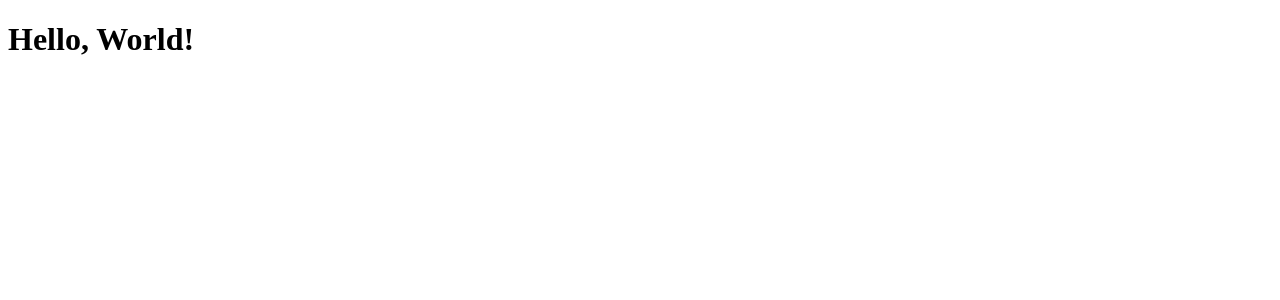
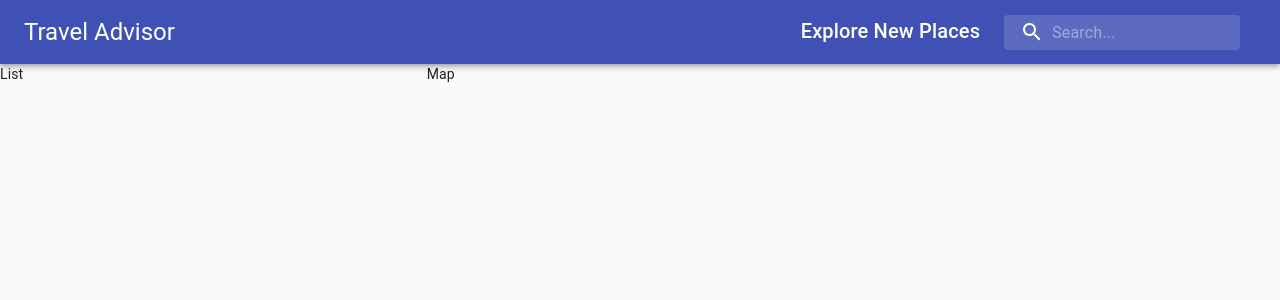
Before and after one commit to danielrubens/google-maps-travel-companion, a React (Create React App) app: page / in a window 1280 px wide. Shown: the top 300 px of the page. Built offline with nearby package versions, Linux system fonts and the light colour scheme.

Commit message:
style setted up

```diff
--- a/src/App.js
+++ b/src/App.js
@@ -1,10 +1,21 @@
 import React from "react"
+import {Header, List, Map} from './components'
+import { CssBaseline, Grid } from "@material-ui/core"
 
 const App = () => {
     return(
-        <div>
-            <h1>Hello, World!</h1>
-        </div>
+        <>
+        <CssBaseline />
+        <Header />
+        <Grid container spacing={3} style={ { width: '100%' } }>
+            <Grid item xs={12} md={4}>
+                <List />
+            </Grid>
+            <Grid item xs={12} md={8}>
+                <Map />
+            </Grid>
+        </Grid>
+        </>
     )
 }
 
--- /dev/null
+++ b/src/components/Header/Header.jsx
@@ -0,0 +1,36 @@
+import React from 'react';
+import { AutoComplete } from '@react-google-maps/api'
+import { AppBar, Toolbar, Typography, InputBase, Box } from '@material-ui/core'
+import SearchIcon from '@material-ui/icons/Search'
+import useStyles from './styles';
+
+const Header = () => {
+    const classes = useStyles()
+    return (
+        <AppBar position='static'>
+            <Toolbar className={classes.toolbar}>
+                <Typography variant='h5' className={classes.title}>
+                    Travel Advisor
+                </Typography>
+                <Box display='flex'>
+                    <Typography variant='h6' className={classes.title}>
+                        Explore New Places
+                    </Typography>
+                    {/* <AutoComplete> */}
+                        <div className={classes.search}>
+                            <div className={classes.searchIcon}>
+                                <SearchIcon />
+                            </div>
+                            <InputBase placeholder='Search...'
+                                       classes={{root: classes.inputRoot,
+                                                 input: classes.inputInput }}/>
+                        </div>
+                    {/* </AutoComplete> */}
+                </Box>
+            </Toolbar>
+
+        </AppBar>
+    )
+}
+
+export default Header
--- /dev/null
+++ b/src/components/Header/styles.js
@@ -0,0 +1,32 @@
+import { alpha, makeStyles } from '@material-ui/core/styles';
+
+export default makeStyles((theme) => ({
+  title: {
+    display: 'none',
+    [theme.breakpoints.up('sm')]: {
+      display: 'block',
+    },
+  },
+  search: {
+    position: 'relative',
+    borderRadius: theme.shape.borderRadius,
+    backgroundColor: alpha(theme.palette.common.white, 0.15),
+    '&:hover': { backgroundColor: alpha(theme.palette.common.white, 0.25) },
+    marginRight: theme.spacing(2),
+    marginLeft: 0,
+    width: '100%',
+    [theme.breakpoints.up('sm')]: { marginLeft: theme.spacing(3), width: 'auto' },
+  },
+  searchIcon: {
+    padding: theme.spacing(0, 2), height: '100%', position: 'absolute', pointerEvents: 'none', display: 'flex', alignItems: 'center', justifyContent: 'center',
+  },
+  inputRoot: {
+    color: 'inherit',
+  },
+  inputInput: {
+    padding: theme.spacing(1, 1, 1, 0), paddingLeft: `calc(1em + ${theme.spacing(4)}px)`, transition: theme.transitions.create('width'), width: '100%', [theme.breakpoints.up('md')]: { width: '20ch' },
+  },
+  toolbar: {
+    display: 'flex', justifyContent: 'space-between',
+  },
+}));
--- /dev/null
+++ b/src/components/List/List.jsx
@@ -0,0 +1,9 @@
+import React from 'react'
+
+const List = () => {
+  return (
+    <div>List</div>
+  )
+}
+
+export default List
--- /dev/null
+++ b/src/components/List/styles.js
@@ -0,0 +1,22 @@
+import { makeStyles } from '@material-ui/core/styles';
+
+export default makeStyles((theme) => ({
+  formControl: {
+    margin: theme.spacing(1), minWidth: 120, marginBottom: '30px',
+  },
+  selectEmpty: {
+    marginTop: theme.spacing(2),
+  },
+  loading: {
+    height: '600px', display: 'flex', justifyContent: 'center', alignItems: 'center',
+  },
+  container: {
+    padding: '25px',
+  },
+  marginBottom: {
+    marginBottom: '30px',
+  },
+  list: {
+    height: '75vh', overflow: 'auto',
+  },
+}));
--- /dev/null
+++ b/src/components/Map/Map.jsx
@@ -0,0 +1,9 @@
+import React from 'react'
+
+const Map = () => {
+  return (
+    <div>Map</div>
+  )
+}
+
+export default Map
--- /dev/null
+++ b/src/components/Map/styles.js
@@ -0,0 +1,16 @@
+import { makeStyles } from '@material-ui/core/styles';
+
+export default makeStyles(() => ({
+  paper: {
+    padding: '10px', display: 'flex', flexDirection: 'column', justifyContent: 'center', width: '100px',
+  },
+  mapContainer: {
+    height: '85vh', width: '100%',
+  },
+  markerContainer: {
+    position: 'absolute', transform: 'translate(-50%, -50%)', zIndex: 1, '&:hover': { zIndex: 2 },
+  },
+  pointer: {
+    cursor: 'pointer',
+  },
+}));
--- /dev/null
+++ b/src/components/PlaceDetails/PlaceDetails.jsx
@@ -0,0 +1,9 @@
+import React from 'react'
+
+const PlaceDetails = () => {
+  return (
+    <div>PlaceDetails</div>
+  )
+}
+
+export default PlaceDetails
--- /dev/null
+++ b/src/components/PlaceDetails/styles.js
@@ -0,0 +1,13 @@
+import { makeStyles } from '@material-ui/core/styles';
+
+export default makeStyles(() => ({
+  chip: {
+    margin: '5px 5px 5px 0',
+  },
+  subtitle: {
+    display: 'flex', alignItems: 'center', justifyContent: 'space-between', marginTop: '10px',
+  },
+  spacing: {
+    display: 'flex', alignItems: 'center', justifyContent: 'space-between',
+  },
+}));
--- /dev/null
+++ b/src/components/index.js
@@ -0,0 +1,4 @@
+export {default as Header} from './Header/Header'
+export {default as List} from './List/List'
+export {default as Map} from './Map/Map'
+export {default as PlaceDetails} from './PlaceDetails/PlaceDetails'
```
